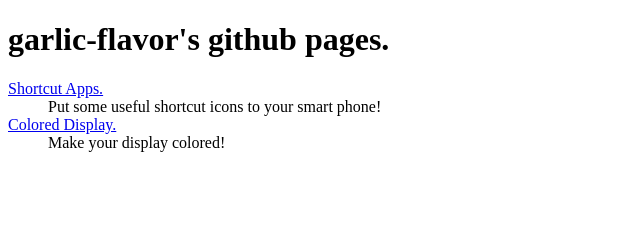
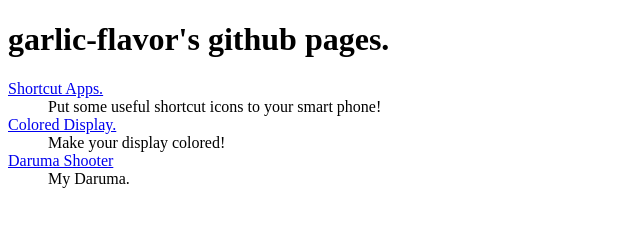
Before and after one commit to garlic-flavor/garlic-flavor.github.io, a plain HTML site: page index.html in a window 1280 px wide. Shown: the whole page, without its empty margins (0-640 px from the left). Drawn offline with Linux system fonts and the light colour scheme.

Commit message:
add DarumaShooter

```diff
--- a/index.html
+++ b/index.html
@@ -18,6 +18,12 @@
       <dd>
         Make your display colored!
       </dd>
+      <dt>
+        <a href="https://garlic-flavor.github.io/DarumaShooter/">Daruma Shooter</a>
+      </dt>
+      <dd>
+        My Daruma.
+      </dd>
     </dl>
   </body>
 </html>
```
